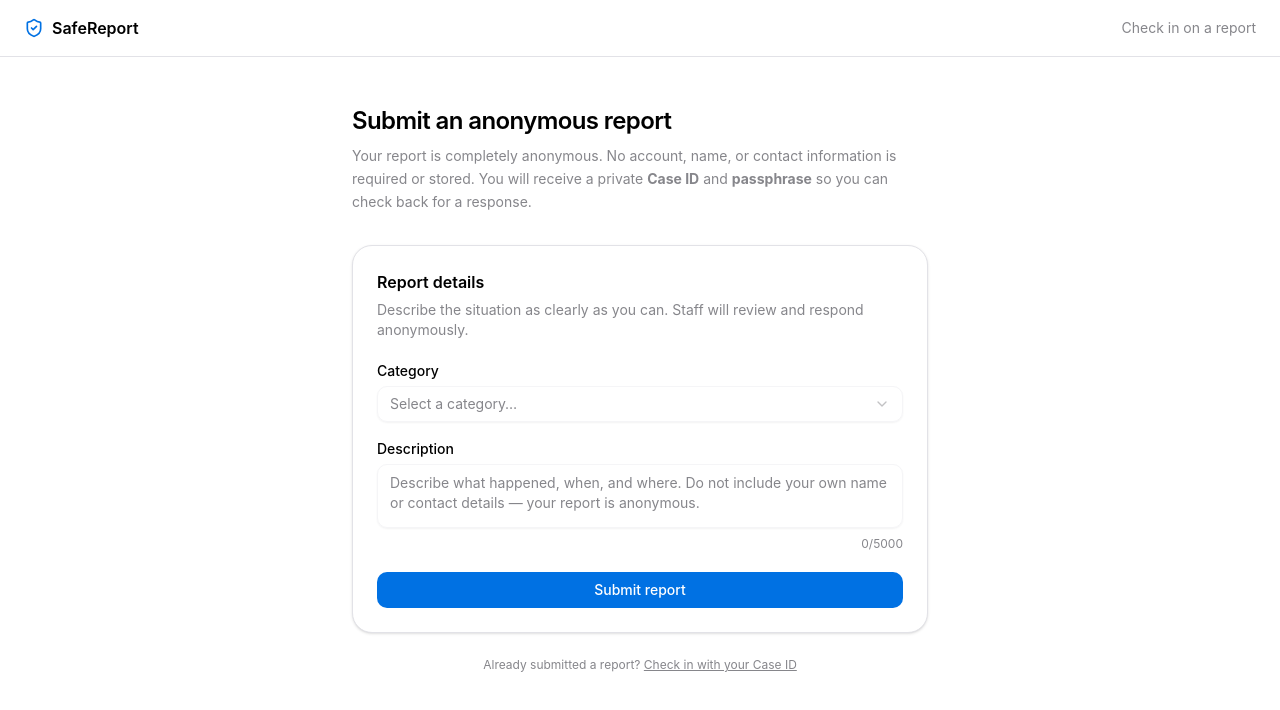
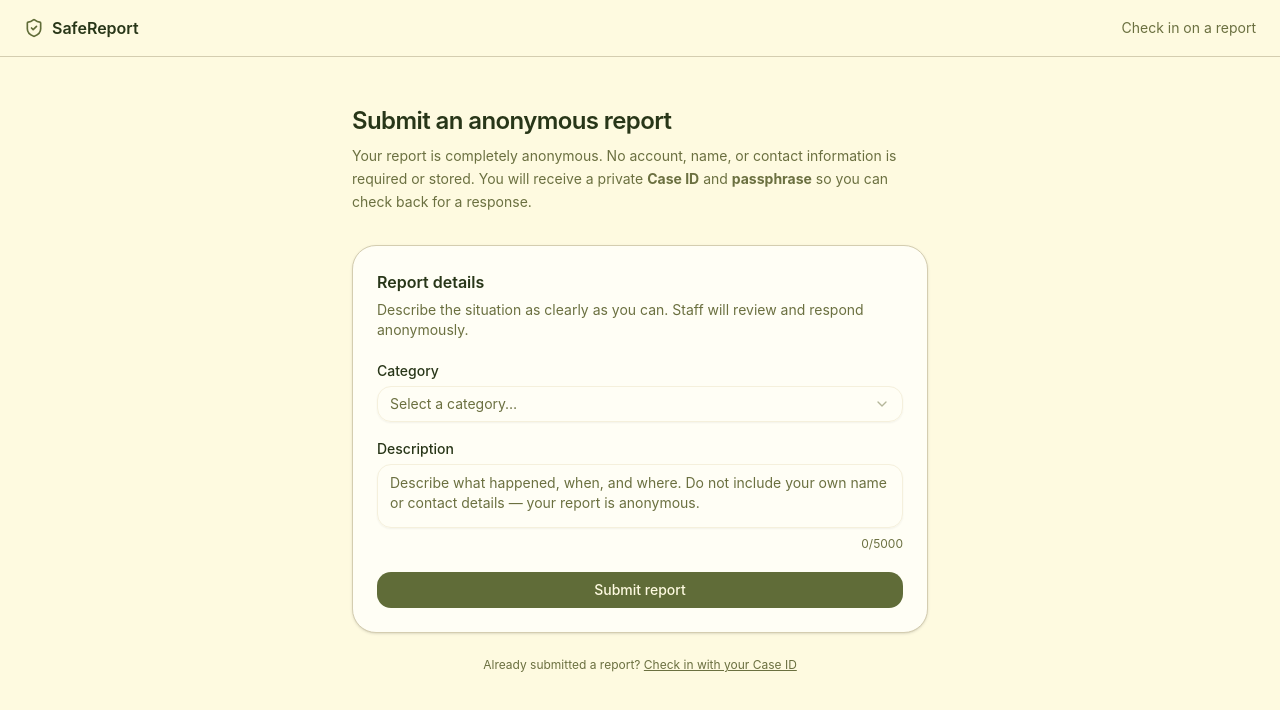
Before and after one commit to bcpsc79/feedback-system, a Next.js app: page / in a window 1280 px wide. Shown: the top 710 px of the page. Built offline with nearby package versions, Linux system fonts and the light colour scheme.

Commit message:
[CHANGE] Frontend Design

```diff
--- a/app/check-in/[caseId]/page.tsx
+++ b/app/check-in/[caseId]/page.tsx
@@ -155,9 +155,9 @@ export default async function ReporterThreadPage({ params }: Props) {
 
 function StatusBadge({ status, label }: { status: string; label: string }) {
   const colors: Record<string, string> = {
-    new: "bg-blue-50 text-blue-700 border-blue-200",
-    in_review: "bg-amber-50 text-amber-700 border-amber-200",
-    resolved: "bg-green-50 text-green-700 border-green-200",
+    new: "bg-[#e8f0d8] text-[#283618] border-[#606c38]/30",
+    in_review: "bg-[#fef3e2] text-[#bc6c25] border-[#dda15e]/40",
+    resolved: "bg-[#d4e0b8] text-[#283618] border-[#606c38]/50",
   };
   return (
     <span
--- a/app/check-in/page.tsx
+++ b/app/check-in/page.tsx
@@ -104,7 +104,7 @@ export default function CheckInPage() {
                   <Label htmlFor="passphrase">Passphrase</Label>
                   <Input
                     id="passphrase"
-                    placeholder="e.g. tiger-maple-frost-noble"
+                    placeholder="e.g. tiger maple frost noble"
                     value={passphrase}
                     onChange={(e) => setPassphrase(e.target.value.toLowerCase())}
                     autoComplete="off"
--- a/app/globals.css
+++ b/app/globals.css
@@ -6,8 +6,8 @@
 @theme inline {
     --color-background: var(--background);
     --color-foreground: var(--foreground);
-    --font-sans: var(--font-apple-system);
-    --font-mono: var(--font-sf-mono);
+    --font-sans: var(--font-sans-stack);
+    --font-mono: var(--font-mono-stack);
     --color-sidebar-ring: var(--sidebar-ring);
     --color-sidebar-border: var(--sidebar-border);
     --color-sidebar-accent-foreground: var(--sidebar-accent-foreground);
@@ -37,65 +37,63 @@
     --color-popover: var(--popover);
     --color-card-foreground: var(--card-foreground);
     --color-card: var(--card);
-    --radius-sm: 8px;
-    --radius-md: 10px;
-    --radius-lg: 12px;
-    --radius-xl: 20px;
+    --radius-sm: 10px;
+    --radius-md: 14px;
+    --radius-lg: 18px;
+    --radius-xl: 24px;
 }
 
 :root {
-    /* Apple Light Theme Colors */
-    --background: #ffffff;
-    --foreground: #000000;
-    --card: #ffffff;
-    --card-foreground: #000000;
-    --popover: #ffffff;
-    --popover-foreground: #000000;
-    --primary: #0071e3; /* Apple Blue */
-    --primary-foreground: #ffffff;
-    --secondary: #f5f5f7; /* Apple Light Gray */
-    --secondary-foreground: #1d1d1f;
-    --muted: #f5f5f7;
-    --muted-foreground: #86868b;
-    --accent: #0071e3; /* Apple Blue */
-    --accent-foreground: #ffffff;
-    --destructive: #ff3b30; /* Apple Red */
-    --destructive-foreground: #ffffff;
-    --border: #e2e2e7; /* Lighter, more subtle border */
-    --input: #f5f5f7;
-    --ring: #0071e3;
-    --chart-1: #0071e3; /* Apple Blue */
-    --chart-2: #34c759; /* Apple Green */
-    --chart-3: #ff9500; /* Apple Orange */
-    --chart-4: #ffcc00; /* Apple Yellow */
-    --chart-5: #af52de; /* Apple Purple */
-    --sidebar: #f5f5f7;
-    --sidebar-foreground: #1d1d1f;
-    --sidebar-primary: #0071e3;
-    --sidebar-primary-foreground: #ffffff;
-    --sidebar-accent: #e8e8ed;
-    --sidebar-accent-foreground: #1d1d1f;
-    --sidebar-border: #e2e2e7; /* Lighter border */
-    --sidebar-ring: #0071e3;
-    /* Apple Fonts */
-    --font-apple-system:
-        -apple-system, BlinkMacSystemFont, "San Francisco", "Helvetica Neue",
-        Helvetica, sans-serif;
-    --font-sf-mono: "SF Mono", Menlo, monospace;
-    --font-sans: var(--font-apple-system);
-    --font-serif: "New York", Georgia, serif;
-    --font-mono: var(--font-sf-mono);
-    /* Apple uses more rounded corners */
-    --radius: 10px;
-    /* Apple-style shadows */
-    --shadow-2xs: 0px 1px 2px rgba(0, 0, 0, 0.05);
-    --shadow-xs: 0px 1px 3px rgba(0, 0, 0, 0.1);
-    --shadow-sm: 0px 2px 4px rgba(0, 0, 0, 0.1);
-    --shadow: 0px 2px 6px rgba(0, 0, 0, 0.1);
-    --shadow-md: 0px 4px 8px rgba(0, 0, 0, 0.1);
-    --shadow-lg: 0px 8px 16px rgba(0, 0, 0, 0.1);
-    --shadow-xl: 0px 12px 24px rgba(0, 0, 0, 0.1);
-    --shadow-2xl: 0px 16px 32px rgba(0, 0, 0, 0.1);
+    /* Earthy green/cream palette */
+    --background: #fefae0;          /* cream */
+    --foreground: #283618;          /* dark forest */
+    --card: #fffef5;                /* near-white warm card */
+    --card-foreground: #283618;
+    --popover: #fffef5;
+    --popover-foreground: #283618;
+    --primary: #606c38;             /* olive green */
+    --primary-foreground: #fefae0;  /* cream on olive */
+    --secondary: #eae5c8;           /* warm parchment */
+    --secondary-foreground: #283618;
+    --muted: #f0ece0;               /* soft cream for muted surfaces */
+    --muted-foreground: #6b7040;    /* olive-gray for secondary text */
+    --accent: #dda15e;              /* warm amber */
+    --accent-foreground: #283618;
+    --destructive: #c0392b;
+    --destructive-foreground: #fefae0;
+    --border: #d4cdb0;              /* warm tan border */
+    --input: #f5f0dc;               /* slightly darker cream for inputs */
+    --ring: #606c38;
+    --chart-1: #606c38;
+    --chart-2: #dda15e;
+    --chart-3: #bc6c25;
+    --chart-4: #283618;
+    --chart-5: #8a9e52;
+    /* Sidebar — dark forest */
+    --sidebar: #283618;
+    --sidebar-foreground: #fefae0;
+    --sidebar-primary: #dda15e;
+    --sidebar-primary-foreground: #283618;
+    --sidebar-accent: #3a4d1e;
+    --sidebar-accent-foreground: #fefae0;
+    --sidebar-border: #1e2a10;
+    --sidebar-ring: #606c38;
+    /* System font stack (Apple-like) */
+    --font-sans-stack:
+        -apple-system, BlinkMacSystemFont, "Segoe UI", "Helvetica Neue",
+        Arial, sans-serif;
+    --font-mono-stack: ui-monospace, "SF Mono", Menlo, Consolas, monospace;
+    --font-sans: var(--font-sans-stack);
+    --font-mono: var(--font-mono-stack);
+    --radius: 14px;
+    --shadow-2xs: 0px 1px 2px rgba(40, 54, 24, 0.04);
+    --shadow-xs: 0px 1px 3px rgba(40, 54, 24, 0.07);
+    --shadow-sm: 0px 2px 6px rgba(40, 54, 24, 0.08);
+    --shadow: 0px 4px 12px rgba(40, 54, 24, 0.08);
+    --shadow-md: 0px 6px 16px rgba(40, 54, 24, 0.10);
+    --shadow-lg: 0px 12px 28px rgba(40, 54, 24, 0.12);
+    --shadow-xl: 0px 20px 40px rgba(40, 54, 24, 0.14);
+    --shadow-2xl: 0px 28px 56px rgba(40, 54, 24, 0.16);
 }
 
 @layer base {
@@ -111,7 +109,7 @@
     input,
     select,
     textarea {
-        @apply focus:outline-none focus:ring-2 focus:ring-primary/50 transition-all duration-200;
+        @apply focus:outline-none focus:ring-2 focus:ring-primary/40 transition-all duration-200;
     }
     button {
         @apply hover:cursor-pointer;
--- a/app/staff/dashboard/_components/staff-sidebar.tsx
+++ b/app/staff/dashboard/_components/staff-sidebar.tsx
@@ -24,23 +24,23 @@ export function StaffSidebar({ userName, userEmail }: Props) {
   }
 
   return (
-    <div className="hidden min-[1024px]:flex w-64 border-r h-full flex-col bg-background">
-      <div className="flex h-14 items-center border-b px-4 gap-2">
-        <ShieldCheck className="h-4 w-4 text-primary" />
-        <span className="font-semibold text-sm">SafeReport Staff</span>
+    <div className="hidden min-[1024px]:flex w-64 h-full flex-col bg-sidebar rounded-r-2xl overflow-hidden">
+      <div className="flex h-14 items-center px-5 gap-2.5 border-b border-sidebar-border">
+        <ShieldCheck className="h-4 w-4 text-sidebar-primary" />
+        <span className="font-semibold text-sm text-sidebar-foreground">SafeReport Staff</span>
       </div>
 
       <nav className="flex flex-col h-full justify-between">
-        <div className="p-4 space-y-1">
+        <div className="p-3 space-y-0.5">
           {navItems.map((item) => (
             <Link
               key={item.href}
               href={item.href}
               className={cn(
-                "flex items-center gap-2 rounded-lg px-3 py-2 text-sm font-medium transition-colors",
+                "flex items-center gap-2.5 rounded-xl px-3 py-2.5 text-sm font-medium transition-colors",
                 pathname === item.href || (item.href !== "/staff/dashboard" && pathname.startsWith(item.href))
-                  ? "bg-primary/10 text-primary"
-                  : "text-muted-foreground hover:bg-muted hover:text-foreground"
+                  ? "bg-sidebar-primary text-sidebar-primary-foreground"
+                  : "text-sidebar-foreground/70 hover:bg-sidebar-accent hover:text-sidebar-foreground"
               )}
             >
               <item.icon className="h-4 w-4" />
@@ -49,14 +49,14 @@ export function StaffSidebar({ userName, userEmail }: Props) {
           ))}
         </div>
 
-        <div className="p-4 border-t space-y-3">
-          <div className="px-3">
-            <p className="text-sm font-medium text-foreground truncate">{userName}</p>
-            <p className="text-xs text-muted-foreground truncate">{userEmail}</p>
+        <div className="p-3 border-t border-sidebar-border space-y-1">
+          <div className="px-3 py-2">
+            <p className="text-sm font-medium text-sidebar-foreground truncate">{userName}</p>
+            <p className="text-xs text-sidebar-foreground/50 truncate">{userEmail}</p>
           </div>
           <button
             onClick={handleSignOut}
-            className="flex items-center gap-2 w-full rounded-lg px-3 py-2 text-sm font-medium text-muted-foreground hover:bg-muted hover:text-foreground transition-colors"
+            className="flex items-center gap-2.5 w-full rounded-xl px-3 py-2.5 text-sm font-medium text-sidebar-foreground/60 hover:bg-sidebar-accent hover:text-sidebar-foreground transition-colors"
           >
             <LogOut className="h-4 w-4" />
             Sign out
--- a/app/staff/dashboard/page.tsx
+++ b/app/staff/dashboard/page.tsx
@@ -24,9 +24,9 @@ export default async function StaffDashboardPage() {
     .orderBy(desc(reports.createdAt));
 
   const statusColors: Record<string, string> = {
-    new: "bg-blue-50 text-blue-700 border-blue-200",
-    in_review: "bg-amber-50 text-amber-700 border-amber-200",
-    resolved: "bg-green-50 text-green-700 border-green-200",
+    new: "bg-[#e8f0d8] text-[#283618] border-[#606c38]/30",
+    in_review: "bg-[#fef3e2] text-[#bc6c25] border-[#dda15e]/40",
+    resolved: "bg-[#d4e0b8] text-[#283618] border-[#606c38]/50",
   };
 
   const statusLabels: Record<string, string> = {
--- a/lib/passphrase.ts
+++ b/lib/passphrase.ts
@@ -45,7 +45,7 @@ const WORDS = [
 ];
 
 export function generatePassphrase(): string {
-  return Array.from({ length: 4 }, () => WORDS[randomInt(WORDS.length)]).join("-");
+  return Array.from({ length: 4 }, () => WORDS[randomInt(WORDS.length)]).join(" ");
 }
 
 // Case IDs: 10 chars from a URL-safe alphabet. Shown to the reporter.
```
Also changed, not shown: app/confirmation/page.tsx (+13 -13 lines).
